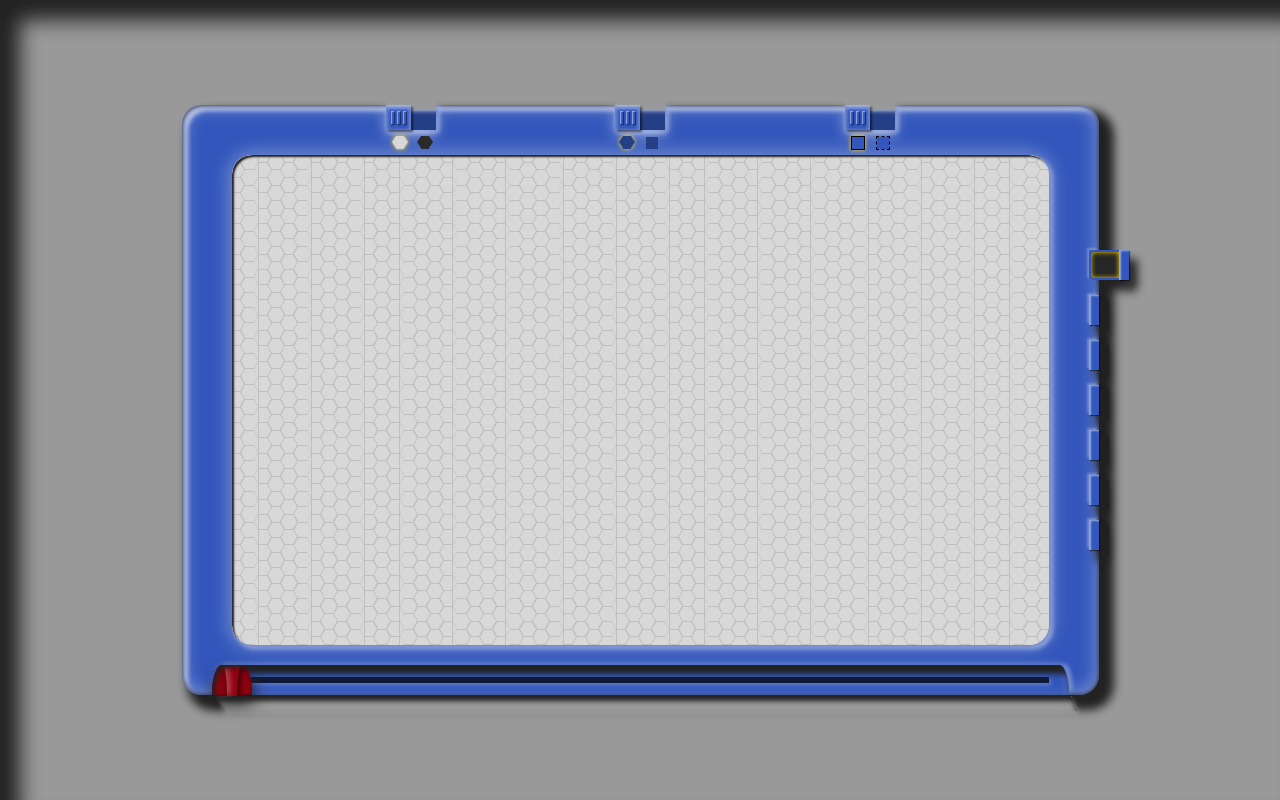
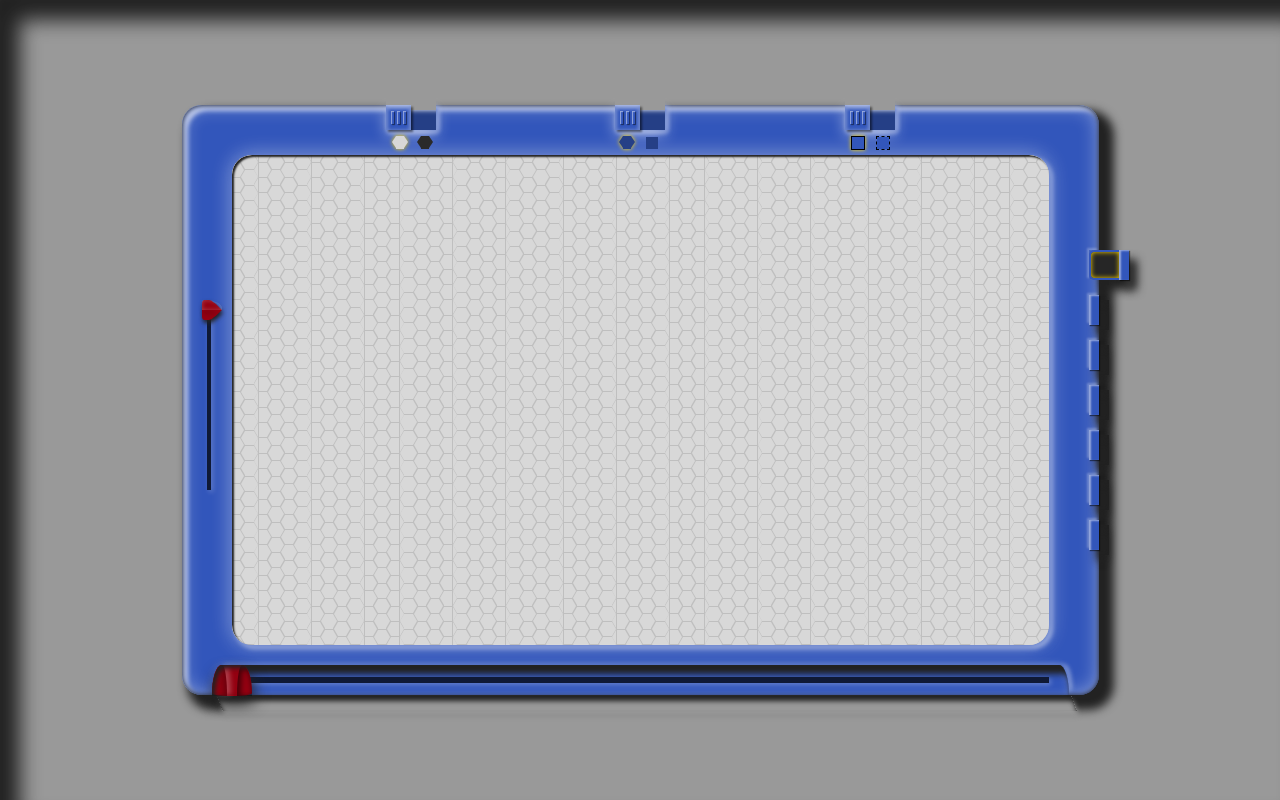
Before and after one commit to markbailey0356/etch-a-sketch, a plain HTML site: page index.html in a window 1280 px wide. Drawn offline with Linux system fonts and the light colour scheme.

Commit message:
Add and style non-functional opacity slider

```diff
--- a/etch-a-sketch.js
+++ b/etch-a-sketch.js
@@ -256,6 +256,10 @@ const GRID_WIDTH_IN_PIXELS = GRID_HEIGHT_IN_PIXELS * 5 / 3;
     }
   }
 
+  function setOpacity(value) {
+    opacity = Color.clamp(value, 0, 1);
+  }
+
   function isDefaultCellColor(element) {
     return !element.style.getPropertyValue("--cell-background-color");
   }
--- a/index.html
+++ b/index.html
@@ -7,10 +7,6 @@
   <body>
     <div class="frame" draggable="true">
       <div class="grid" draggable="true"></div>
-      <div class="clear-slider-frame" draggable="true">
-        <div class="clear-slider-track" draggable="true"></div>
-        <div class="clear-slider-handle" draggable ="true"></div>
-      </div>
       <div class="switches">
         <div class="toggle-grid-type-button horiz-switch" draggable="true">
           <div class="handle">
@@ -46,6 +42,14 @@
           </div>
         </div>
       </div>
+      <div class="clear-slider-frame" draggable="true">
+        <div class="clear-slider-track" draggable="true"></div>
+        <div class="clear-slider-handle" draggable ="true"></div>
+      </div>
+      <div class="opacity-slider" draggable="true">
+        <div class="opacity-slider-track"></div>
+        <div class="opacity-slider-handle"></div>
+      </div>
       <div class="colors">
         <div data-color="black" class="color-button"><div class="color-tray"></div><div class="color-lid"></div></div>
         <div data-color="red" class="color-button"><div class="color-tray"></div><div class="color-lid"></div></div>
--- a/style.css
+++ b/style.css
@@ -14,9 +14,10 @@ body {
   --grid-height: 490px; /* remove defining this constant both here and in JS */
   --grid-width: calc(5 / 3 * var(--grid-height));
   --frame-width: calc(var(--grid-width) + 2 * var(--frame-thickness));
+  --frame-height: calc(var(--grid-height) + 2 * var(--frame-thickness));
   position: absolute;
   width: var(--frame-width);
-  height: calc(var(--grid-height) + 2 * var(--frame-thickness));
+  height: var(--frame-height);
   background-color: var(--frame-color);
   border-radius: 20px;
   box-shadow: 10px 10px 10px 5px #222,
@@ -217,6 +218,71 @@ body {
   box-shadow: inset 2px 2px 5px 2px #0000007f;
 }
 
+.opacity-slider {
+  --opacity-slider-length: 200px;
+  --opacity-slider-width: 20px;
+  --left-offset: 5px;
+  position: absolute;
+  height: var(--opacity-slider-length);
+  width: var(--opacity-slider-width);
+  left: calc(var(--frame-thickness)/2 - var(--opacity-slider-width)/2 + var(--left-offset));
+  top: calc(var(--frame-height)/2 - var(--opacity-slider-length)/2);
+  background-color: transparent;
+  z-index: 1;
+}
+
+.opacity-slider-track {
+  --track-thickness: 4px;
+  --left-offset: -3px;
+  position: absolute;
+  width: var(--track-thickness);
+  height: calc(var(--opacity-slider-length) - var(--opacity-slider-width));
+  top: calc(var(--opacity-slider-width)/2);
+  left: calc(var(--opacity-slider-width)/2 - var(--track-thickness)/2 + var(--left-offset));
+  background-color: #0f1935;
+  box-shadow: 2px 2px 5px 0 #ffffff3f;
+  z-index: -1
+}
+
+.opacity-slider-handle {
+  position: absolute;
+  top: 0;
+  left: 0;
+  height: var(--opacity-slider-width);
+  width: 70%;
+  background-color: #940011;
+  border-radius: 20% 50% 50% 20%;
+  filter: drop-shadow(1px 3px 2px #222)
+}
+
+.opacity-slider-handle::after {
+  --side-length: calc(var(--opacity-slider-width)/1.414);
+  content: "";
+  position: absolute;
+  left: calc(var(--opacity-slider-width)/2);
+  top: 0;
+  width: var(--side-length);
+  height: var(--side-length);
+  background-color: #940011;
+  transform: rotate(45deg);
+  transform-origin: 0% 0%;
+  border-radius: 40% 0;
+  z-index: -1;
+}
+
+.opacity-slider-handle::before {
+  content: "";
+  position: absolute;
+  top: 0;
+  left: 0;
+  height: 50%;
+  width: calc(var(--opacity-slider-width));
+  background-color: transparent;
+  box-shadow: inset 0 0 5px 0 #ffffff3f,
+    -2px 7px 5px -3px #0000002f;
+  border-top-right-radius: 100%;
+  border-top-left-radius: 20%;
+}
 
 .buttons {
   position: absolute;
```
